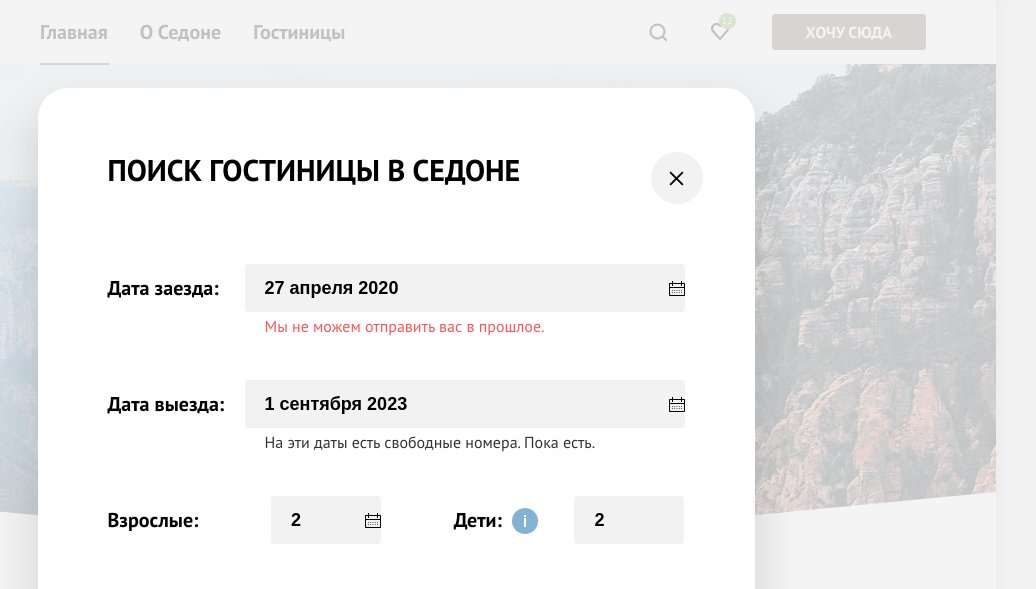
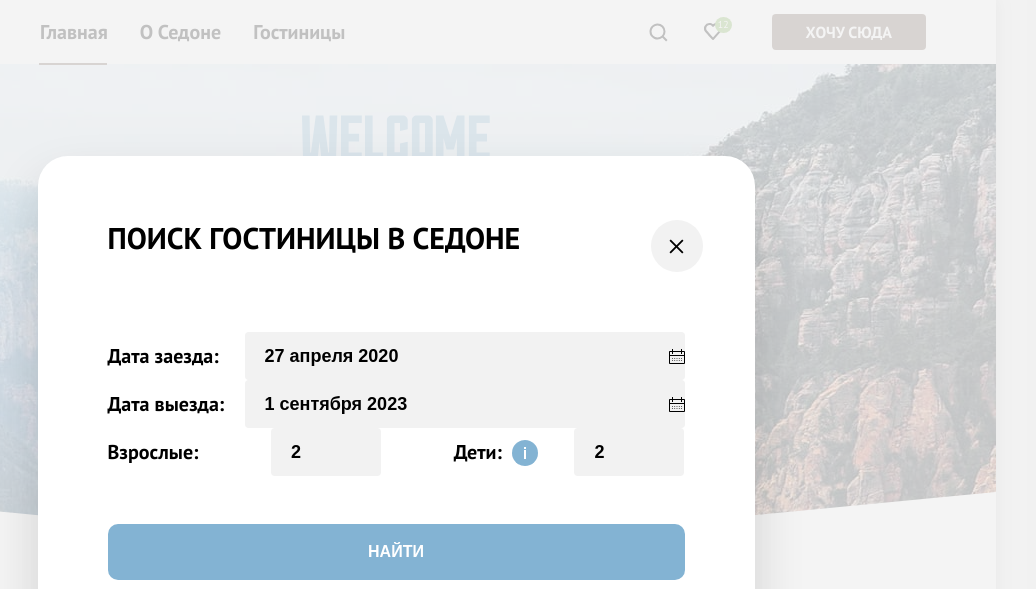
Before and after one commit to htmlacademy-htmlcss/2142285-sedona-35, a plain HTML site: page index.html in a window 1280 px wide. Shown: the top 589 px of the page, 244-1280 px from the left. Drawn offline with Linux system fonts and the light colour scheme.

Commit message:
Новое

```diff
--- a/index.html
+++ b/index.html
@@ -18,7 +18,7 @@
         <nav class="navigation">
           <ul class="navigation-list">
             <li class="navigation-item">
-              <a class="navigation-link navigation-link-current" href="index.html">Главная
+              <a class="navigation-link navigation-link-current-main" href="index.html">Главная
               </a>
             </li>
             <li class="navigation-item">
@@ -59,7 +59,7 @@
                 </span>
               </a>
             </li>
-            <li class="navigation-item">
+            <li class="navigation-item-here">
               <a class="navigation-link-here button-brow button" href="#">
                 Хочу сюда
               </a>
@@ -241,18 +241,18 @@
                 <label class="visually-hidden" for="check-in">Дата Заезда</label>
                 Дата заезда: <input class="booking-form-field" type="text" id="check-in" name="checkin"
                   value="27 апреля 2020" required>
-                 <p class="checkin-text">Мы не можем отправить вас в прошлое.</p>
+
               </p>
               <p class="field-group">
                 <label class="visually-hidden" for="check-out">Дата выезда</label>
                 Дата выезда: <input class="booking-form-field" type="text" id="check-out" name="checkout"
                   value="1 сентября 2023" required>
-                  <p class="checkout-text">На эти даты есть свободные номера. Пока есть.</p>
+
               </p>
               <div class="guest">
                 <label class="visually-hidden" for="adult">взрослые</label>
-                Взрослые: <input class="booking-form-field booking-form-field-guest" type="number" id="adult"
-                  name="adult-guest" value="2" required>
+                Взрослые: <input class="booking-form-field booking-form-field-guest" type="text" id="adult"
+                  name="adult-guest" value="2">
 
                 <span class="form-label">
                   <label class="visually-hidden" for="child">дети</label>
@@ -271,7 +271,7 @@
                   </span>
                 </span>
 
-                <input class="booking-form-field booking-form-field-guest" type="number" id="child" name="child-guest"
+                <input class="booking-form-field booking-form-field-guest" type="text" id="child" name="child-guest"
                   value="2">
               </div>
               <button class="button button-modal button-blue" type="submit">Найти</button>
--- a/styles/styles.css
+++ b/styles/styles.css
@@ -39,8 +39,6 @@ body{
   line-height: 21px;
   color: #000000;
   background: #F2F2F2;
-  padding-left: 40px;
-  padding-right: 40px;
   margin: 0;
 }
 
@@ -172,19 +170,29 @@ body{
   margin: 0;
  }
 
-.navigation-link {
-  position: relative;
-  display: block;
-  box-sizing: border-box;
+ .navigation-item {
   padding-top: 20px;
   padding-bottom: 20px;
   padding-right: 32px;
+  display: block;
+  box-sizing: border-box;
+ }
+
+.navigation-link {
+  position: relative;
   text-transform: capitalize;
   color: #000000;
   text-decoration:none;
   font-weight: 700;
   font-size: 20px;
   line-height: 24px;
+}
+
+.navigation-item-here {
+  padding-top: 14px;
+  padding-bottom: 14px;
+  display: block;
+  box-sizing: border-box;
 }
 
 .navigation-link-current{
@@ -195,8 +203,17 @@ body{
   content: "";
   position: absolute;
   bottom: -1px;
-  right: 31px;
-  width: calc(100% - 31px);
+  right: 30px;
+  width: 93px;
+  border-bottom: 2px solid #756257;
+}
+
+.navigation-link-current-main::after {
+  content: "";
+  position: absolute;
+  bottom: -20px;
+  right: 1px;
+  width: 68px;
   border-bottom: 2px solid #756257;
 }
 
@@ -225,8 +242,8 @@ body{
   font-size: 10px;
   line-height: 10px;
   position: absolute;
-  left: 15px;
-  top: 13px;
+  left: 11px;
+  top: -3px;
   padding: 3px;
 }
 
@@ -242,8 +259,6 @@ body{
   border-radius: 4px;
   color: #FFFFFF;
   background-color: #756157;
-  margin-top: 14px;
-  margin-bottom: 14px;
   padding: 8px 34px 8px 34px;
   cursor: pointer;
 }
@@ -446,11 +461,13 @@ body{
 
 .mailing {
   color:white;
-  background-color:rgba(131, 179, 211, 0.2);
+  background-color:#82B3D3;
   background-image: url(../images/background-mailing.jpg);
   background-repeat: no-repeat;
   background-position: center;
   background-attachment: scroll;
+  background-size: cover;
+
 }
 
 .mailing-title {
@@ -546,7 +563,7 @@ border: none;
 }
 
 .footer-social-link:hover {
-  color: #68A2CA;;
+  color: #68A2CA;
 }
 
 .footer-social-link:focus {
@@ -555,6 +572,7 @@ border: none;
 
 .footer-social-link:active {
   color: rgba(104, 162, 202, 0.3);
+  opacity: 0.3;
 }
 
 .contacts-phone {
@@ -1083,10 +1101,9 @@ a {
   margin-bottom: 60px;
   padding: 0;
   list-style-type: none;
-
 }
 
-.pagination-link:not(.pagination-point) {
+.pagination-link:not(.pagination-point){
   display: block;
   box-sizing: border-box;
   min-width: 60px;
@@ -1101,19 +1118,18 @@ a {
   border-radius: 4px;
 }
 
+.pagination-current {
+  background: #F2F2F2;
+  color: #000000;
+}
+
 .pagination-point {
   display: block;
   min-width: 60px;
   padding: 25px 0;
   margin:0;
   text-align: center;
-  min-width: 60px;
   box-sizing: border-box;
-}
-
-.pagination-current {
-  background: #F2F2F2;
-  color: #000000;
 }
 
 .pagination-link:not(.pagination-current):hover {
@@ -1275,6 +1291,8 @@ a {
   Width: 577px
 }
 
+
+/*хочу вот так поставить календарь*/
 input:required {
   background-image: url(../images/icon-date.svg);
   background-repeat: no-repeat;
```
Also changed, not shown: catalog.html (+3 -3 lines).
